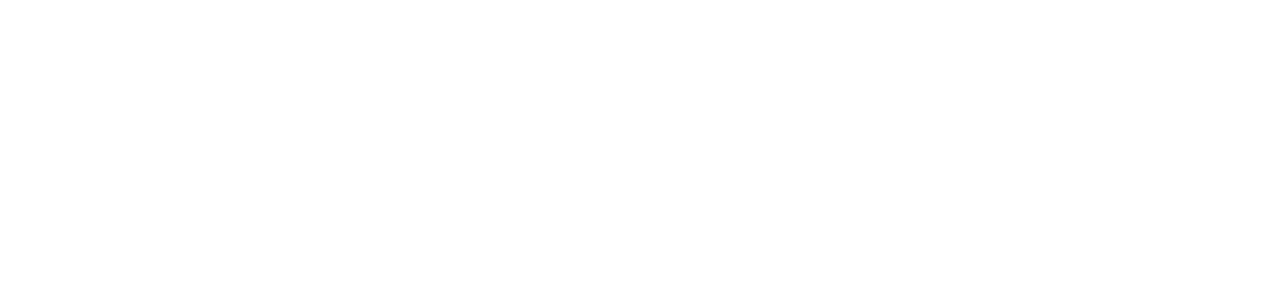
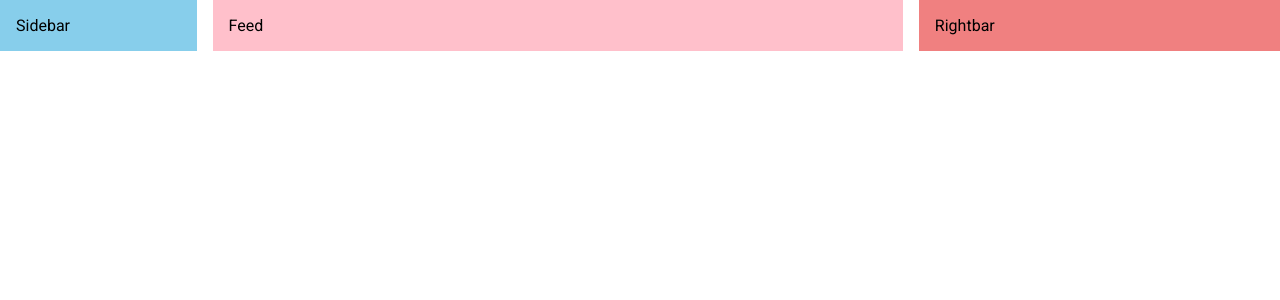
Before and after one commit to Najib-Hebrawi/mui-project, a React (Create React App) app: page / in a window 1280 px wide. Shown: the top 300 px of the page. Built offline with nearby package versions, Linux system fonts and the light colour scheme.

Commit message:
addin Box and Stack to the components

```diff
--- a/src/App.js
+++ b/src/App.js
@@ -1,12 +1,26 @@
+import Sidebar from './components/Sidebar';
+import Feed from './components/Feed';
+import Rightbar from './components/Rightbar';
+import { Box,  Stack } from '@mui/material';
+
+
 
 function App() {
 
 
   return (
-    <div>
 
+    <Box>
 
-    </div>
+      <Stack direction="row" spacing={2} justifyContent="space-between">
+
+      <Sidebar/>
+      <Feed/>
+      <Rightbar/>
+
+      </Stack>
+
+    </Box>
   );
 }
 
--- a/src/components/Feed.jsx
+++ b/src/components/Feed.jsx
@@ -1,10 +1,11 @@
+import { Box } from '@mui/material'
 import React from 'react'
 
 const Feed = () => {
   return (
-    <div>
-
-    </div>
+    <Box bgcolor="pink" flex={4} p={2} >
+      Feed
+    </Box>
   )
 }
 
--- a/src/components/Rightbar.jsx
+++ b/src/components/Rightbar.jsx
@@ -1,10 +1,11 @@
+import { Box } from '@mui/material'
 import React from 'react'
 
 const Rightbar = () => {
   return (
-    <div>
-
-    </div>
+    <Box bgcolor="lightcoral" flex={2} p={2}>
+      Rightbar
+    </Box>
   )
 }
 
--- a/src/components/Sidebar.jsx
+++ b/src/components/Sidebar.jsx
@@ -1,10 +1,11 @@
+import { Box } from '@mui/material'
 import React from 'react'
 
 const Sidebar = () => {
   return (
-    <div>
-
-    </div>
+    <Box bgcolor="skyblue" flex={1} p={2}>
+      Sidebar
+    </Box>
   )
 }
 
```
Also changed, not shown: 1 other file (tests, documents, lock files or other folders).
